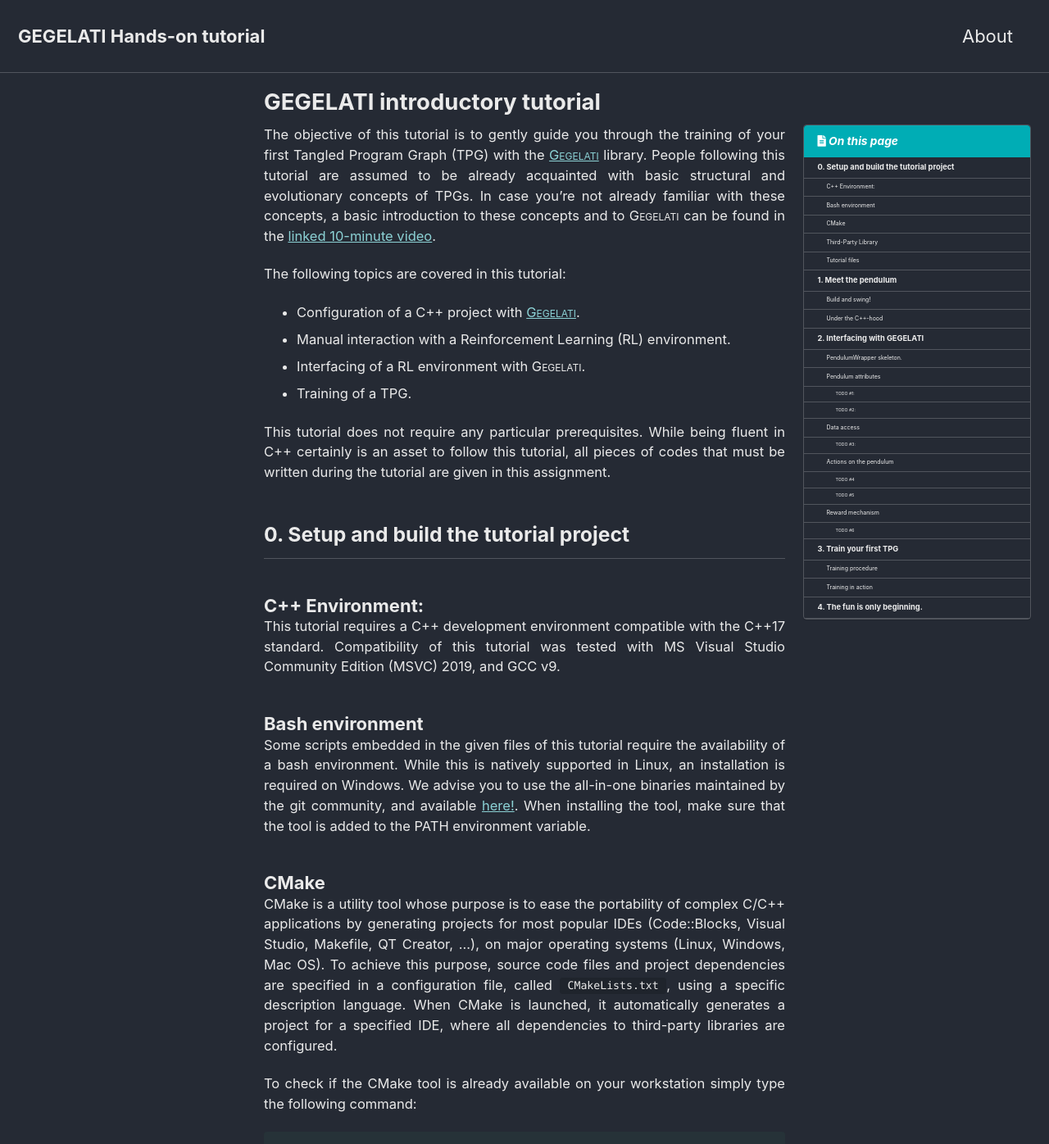
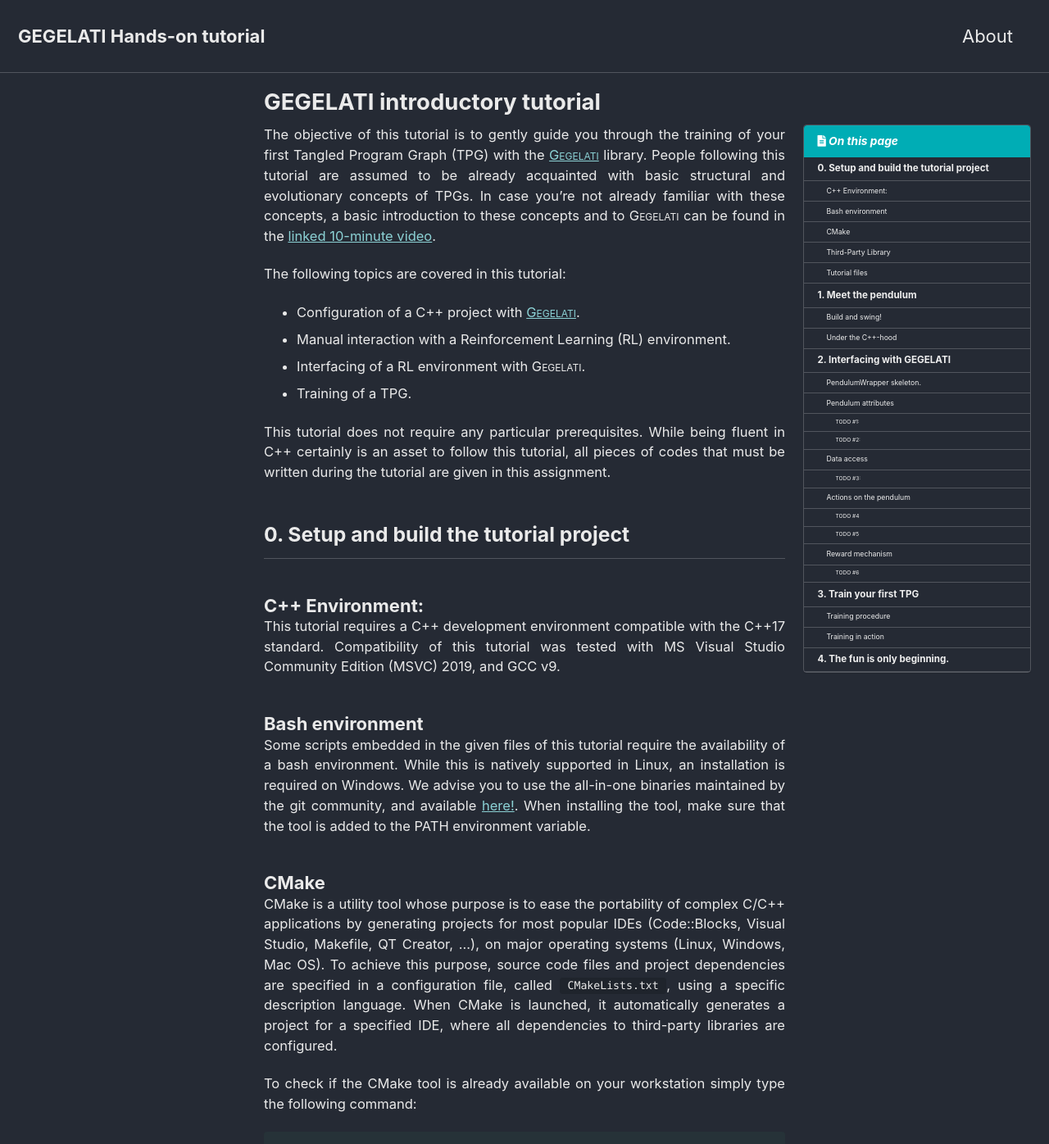
Before and after one commit to gegelati/gegelati-tutorial, a Jekyll site: the page built from docs/_pages/index.md, in a window 1280 px wide and 1400 px high. Shown: the top 1396 px of the window at 82% size. Built offline with Jekyll 4.4.1, drawn with Linux system fonts in a browser that asks for light colours; cached includes are drawn as plain includes; formulas are drawn with MathJax 3; the list of posts is cut into pages by our own code.

Commit message:
(Pages) Increase menu size.

```diff
--- a/docs/assets/css/main.scss
+++ b/docs/assets/css/main.scss
@@ -29,3 +29,7 @@ summary {
 .MathJax_Display {
 	font-size: $type-size-5;
 }
+
+.toc__menu a {
+	font-size: $type-size-3;
+}
```
